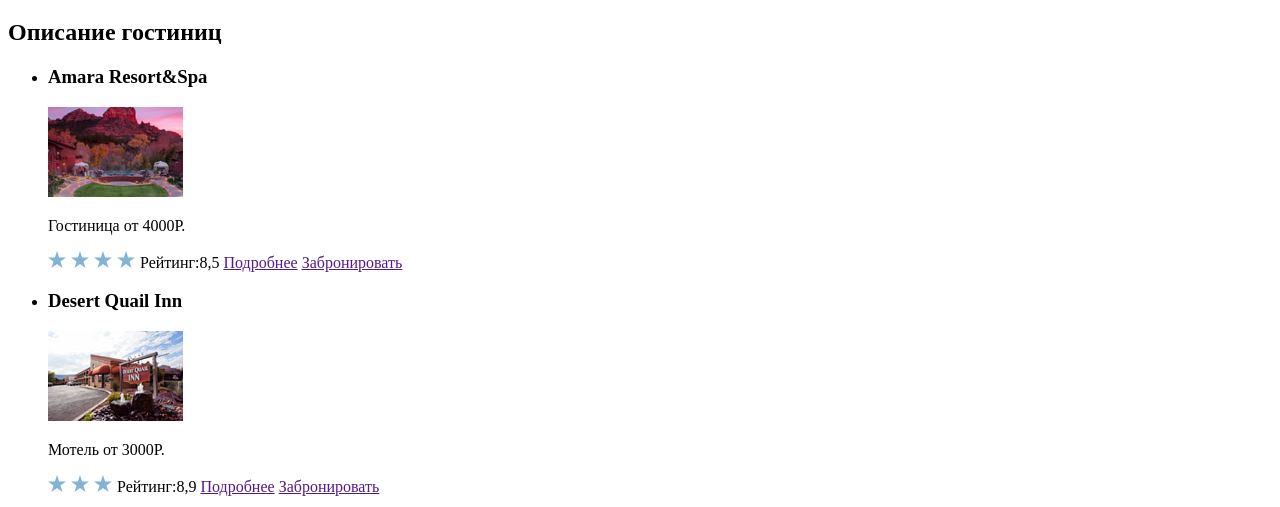
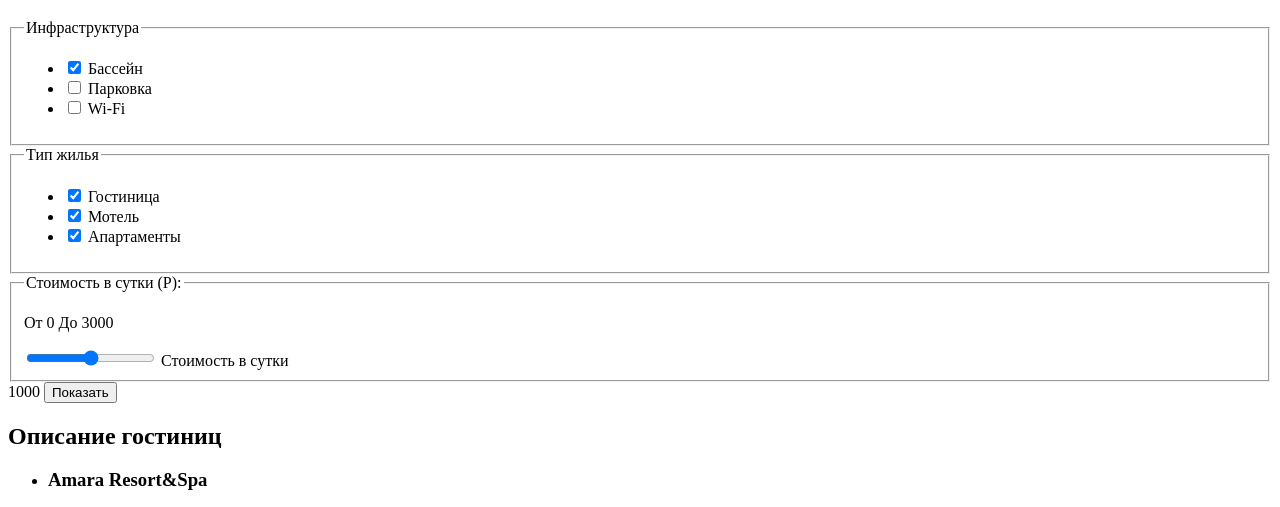
Before and after one commit to masolemia/1423269-sedona-28, a plain HTML site: page hotels.html in a window 1280 px wide. Shown: the part 231-738 px from the top of the page. Drawn offline with Linux system fonts and the light colour scheme.

Commit message:
добавляет формы

```diff
--- a/hotels.html
+++ b/hotels.html
@@ -18,6 +18,52 @@
     </header>
     <main>
       <h1>Гостиницы</h1>
+      <section>
+        <form action="https://echo.htmlacademy.ru" method="POST" oninput="clients_price.value=price.value">
+          <fieldset>
+            <legend>Инфраструктура</legend>
+            <ul>
+              <li>
+                <input type="checkbox" name="pool" id="pool" checked>
+                <label for="pool"> Бассейн </label>
+              </li>
+              <li>
+                <input type="checkbox" name="parking" id="parking">
+                <label for="parking">Парковка </label>
+              </li>
+              <li>
+                <input type="checkbox" name="wi-fi" id="wi-fi">
+                <label for="wi-fi">Wi-Fi </label>
+              </li>
+            </ul>
+          </fieldset>
+          <fieldset>
+            <legend>Тип жилья</legend>
+            <ul>
+              <li>
+                <input type="checkbox" name="hotel" id="hotel" checked>
+                <label for="hotel">Гостиница </label>
+              </li>
+              <li>
+                <input type="checkbox" name="motel" id="motel" checked>
+                <label for="motel">Мотель </label>
+              </li>
+              <li>
+                <input type="checkbox" name="apartments" id="apartments" checked>
+                <label for="apartments">Апартаменты </label>
+              </li>
+            </ul>
+          </fieldset>
+          <fieldset>
+            <legend>Стоимость в сутки (Р):</legend>
+            <p><span>От 0 </span><span>До 3000</span></p>
+            <input type="range" name="price" id="price" min="0" max="3000" step="100">
+            <label for="price">Стоимость в сутки</label><!-- Класс visually-hidden-->
+          </fieldset>
+          <output name="clients_price">1000 </output><!-- Класс visually-hidden-->
+          <button type="submit"> Показать </button>
+        </form>
+      </section>
       <section>
         <h2>Описание гостиниц</h2>
         <ul>
```
Also changed, not shown: index.html (+8 -8 lines).
